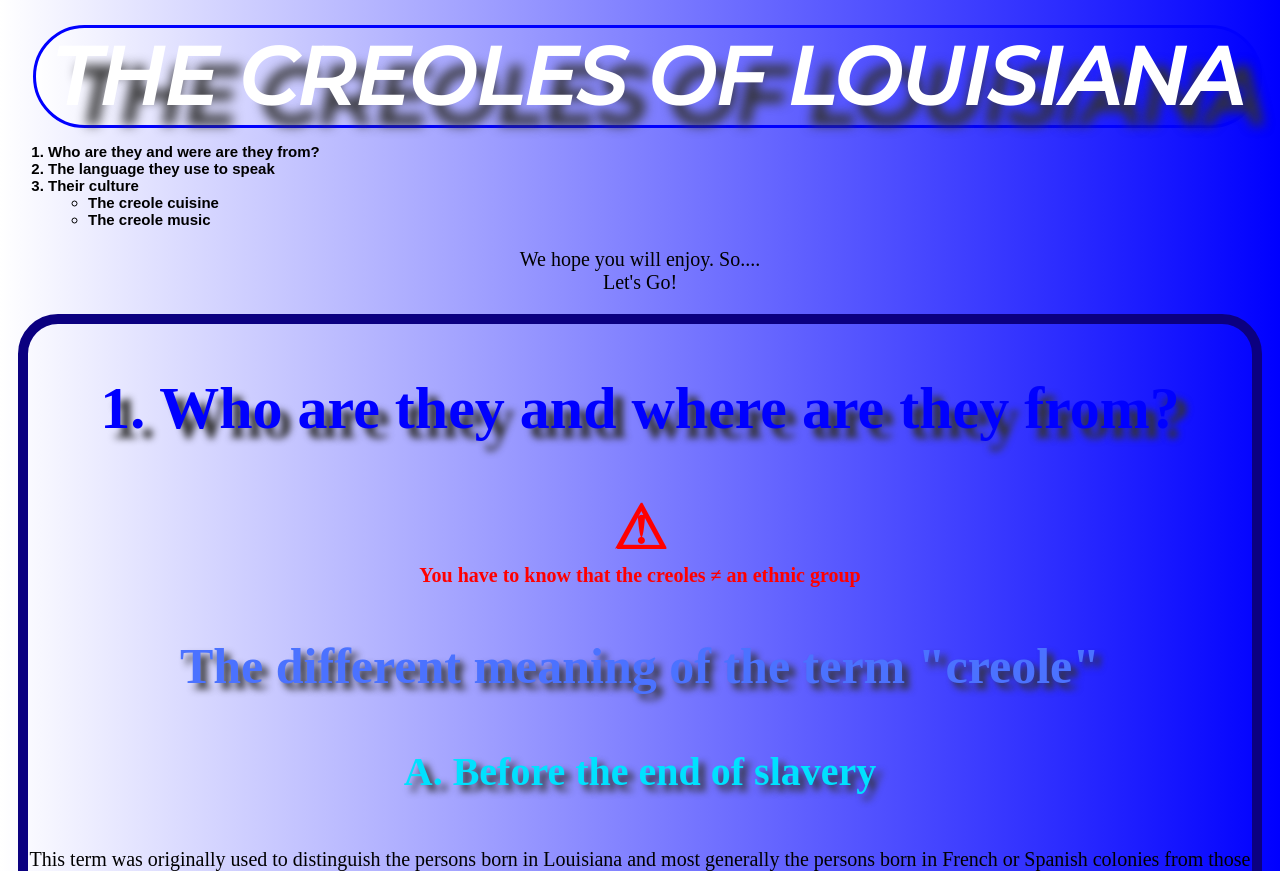
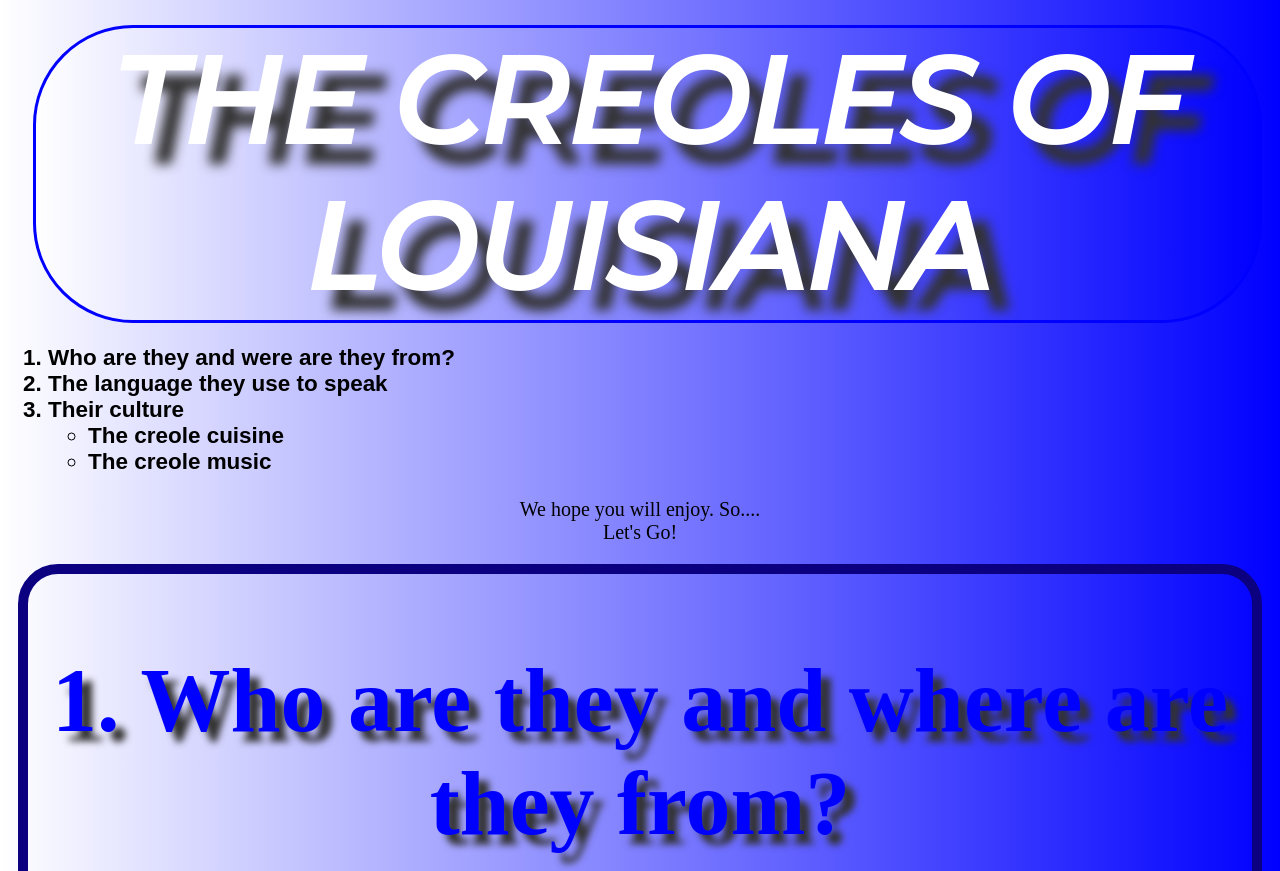
Before and after one commit to DKE2008/Creoles-of-louisiana-mobile-version, a plain HTML site: page index.html in a window 1280 px wide. Shown: the top 871 px of the page. Drawn offline with Linux system fonts and the light colour scheme.

Commit message:
Update The_Creoles_of_Louisiana.css

```diff
--- a/The_Creoles_of_Louisiana.css
+++ b/The_Creoles_of_Louisiana.css
@@ -2,12 +2,12 @@
 body {
     font-size: 15pt;
     background: linear-gradient( to right, rgb(255, 255, 255), rgb(0, 0, 255));
-    font-size: 0.8 em;
+    font-size: 1.2 em;
 }
 
 h1 {
    text-align: center;
-   font-size: 4em;
+   font-size: 6em;
    font-family: 'Montserrat', sans-serif;
    text-shadow: 20px 20px 12px rgb(50, 50, 50);
    color: rgb(255, 255, 255);
@@ -22,7 +22,7 @@ h1 {
 h2 {
     text-align: center;
     color: rgb(0, 0, 255);
-    font-size: 3em;
+    font-size: 4.5em;
     text-shadow: 10px 10px 7.2px rgb(50, 50, 50);
 }
 
@@ -33,7 +33,7 @@ h2 {
 
 .beleck{
     text-align: center;
-    font-size: 1em;
+    font-size: 1.5em;
     font-weight: 800;
     color:red;
 }
@@ -41,7 +41,7 @@ h2 {
 h3{
     text-align: center;
     color: rgb(75, 114, 255);
-    font-size: 2.5em;
+    font-size: 3.75em;
     text-shadow: 6px 6px 7.2px rgb(50, 50, 50);
 
 }
@@ -49,7 +49,7 @@ h3{
 h4{
     text-align: center;
     color: rgb(0, 225, 255);
-    font-size: 2em;
+    font-size: 3em;
     text-shadow: 6px 6px 7.2px rgb(50, 50, 50);
 
 }
@@ -60,7 +60,7 @@ p,pre{
 
 ol{
     font-weight: bolder;
-    font-size: 0.75em;
+    font-size: 1.124em;
     font-family: Arial, Helvetica, sans-serif ;
 }
 
@@ -69,7 +69,7 @@ ol{
 }
 
 .gené{
-    font-size: 3em;
+    font-size: 4.5em;
 }
 
 .margin{
@@ -78,7 +78,7 @@ ol{
 
 .mais{
     text-align: "center";
-    font-size: 0.75em;
+    font-size: 1.125em;
     font-weight: "bolder";
 }
 
@@ -97,7 +97,7 @@ img{
 
 .Zydeco{
     text-align: center;
-    font-size: 1.5em;
+    font-size: 2.25em;
     font-weight: 800;
     color:red;
 }
@@ -109,13 +109,13 @@ img{
 h5{
     text-align: center;
     color: rgb(255, 255, 255);
-    font-size: 1.5em;
+    font-size: 2.25em;
     text-shadow: 6px 6px 7.2px rgb(50, 50, 50);
 }
 
 .fin{
     font-weight: 800;
-    font-size: 2.5em;
+    font-size: 3.75em;
     text-align: center;
     color: rgb(255, 255, 255);
     text-shadow: 20px 20px 12px rgb(50, 50, 50);
```
